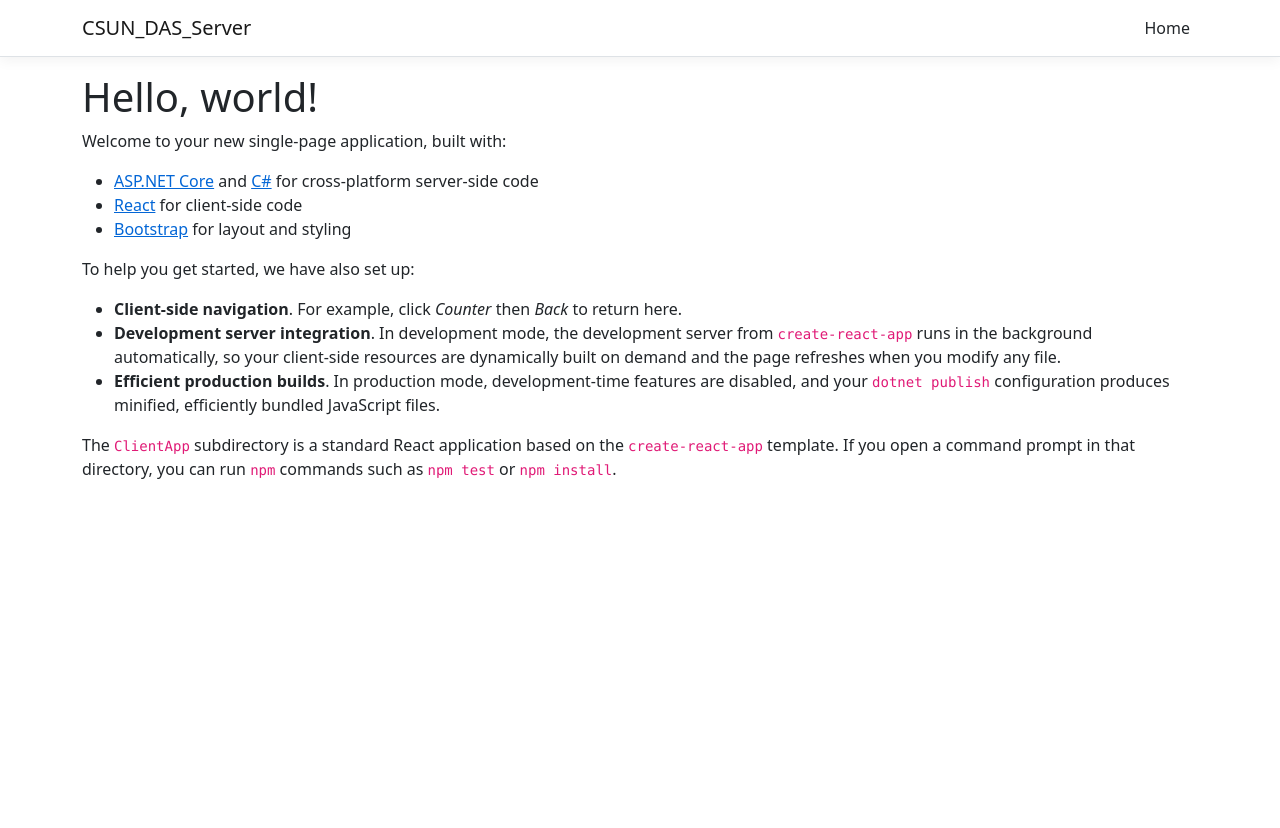
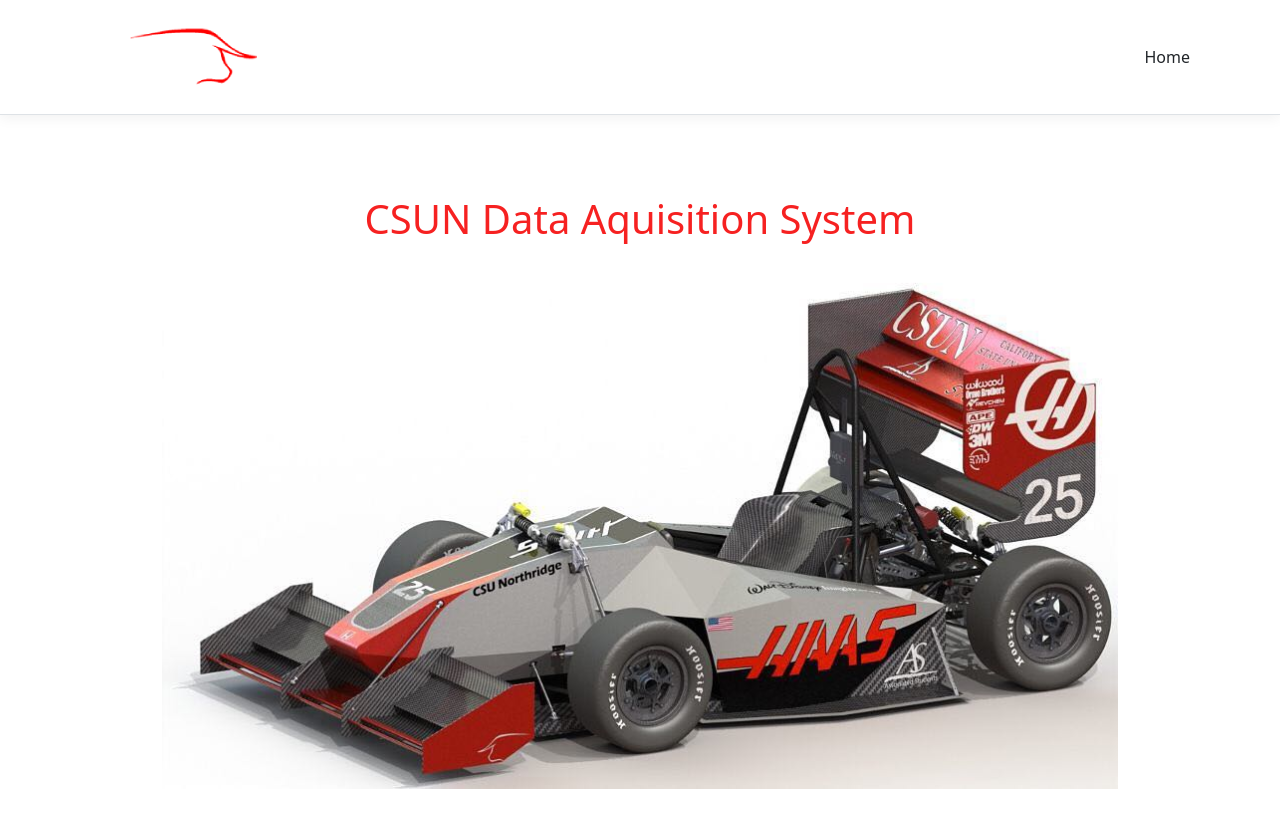
Before and after one commit to csunfsae/DAS-Server-SignalR, a React (Create React App) app in the folder ClientApp/: page / in a window 1280 px wide. Shown: the top 828 px of the page. Before the commit the page ends 800 px from the top, so only its background shows below. Built offline with nearby package versions, Linux system fonts and the light colour scheme.

Commit message:
- Added logo to nav menu - Added racecar image to home page - Added CSS for home page

```diff
--- a/ClientApp/src/components/Home.js
+++ b/ClientApp/src/components/Home.js
@@ -1,26 +1,15 @@
 import React, { Component } from 'react';
+import racecarImg from '../assets/racecar.svg';
 
 export class Home extends Component {
-  static displayName = Home.name;
+    static displayName = Home.name;
 
-  render () {
-    return (
-      <div>
-        <h1>Hello, world!</h1>
-        <p>Welcome to your new single-page application, built with:</p>
-        <ul>
-          <li><a href='https://get.asp.net/'>ASP.NET Core</a> and <a href='https://msdn.microsoft.com/en-us/library/67ef8sbd.aspx'>C#</a> for cross-platform server-side code</li>
-          <li><a href='https://facebook.github.io/react/'>React</a> for client-side code</li>
-          <li><a href='http://getbootstrap.com/'>Bootstrap</a> for layout and styling</li>
-        </ul>
-        <p>To help you get started, we have also set up:</p>
-        <ul>
-          <li><strong>Client-side navigation</strong>. For example, click <em>Counter</em> then <em>Back</em> to return here.</li>
-          <li><strong>Development server integration</strong>. In development mode, the development server from <code>create-react-app</code> runs in the background automatically, so your client-side resources are dynamically built on demand and the page refreshes when you modify any file.</li>
-          <li><strong>Efficient production builds</strong>. In production mode, development-time features are disabled, and your <code>dotnet publish</code> configuration produces minified, efficiently bundled JavaScript files.</li>
-        </ul>
-        <p>The <code>ClientApp</code> subdirectory is a standard React application based on the <code>create-react-app</code> template. If you open a command prompt in that directory, you can run <code>npm</code> commands such as <code>npm test</code> or <code>npm install</code>.</p>
-      </div>
-    );
-  }
+    render() {
+        return (
+            <div className="overlay">
+                <h1>CSUN Data Aquisition System</h1>
+                <img id="carImg" src={racecarImg} alt="racecar img" />
+            </div>
+        );
+    }
 }
--- a/ClientApp/src/components/NavMenu.js
+++ b/ClientApp/src/components/NavMenu.js
@@ -2,11 +2,12 @@
 import { Collapse, Container, Navbar, NavbarBrand, NavbarToggler, NavItem, NavLink } from 'reactstrap';
 import { Link } from 'react-router-dom';
 import './NavMenu.css';
+import logo from '../assets/FSAE-Logo.png';
 
 export class NavMenu extends Component {
     static displayName = NavMenu.name;
 
-  constructor (props) {
+    constructor(props) {
         super(props);
 
         this.toggleNavbar = this.toggleNavbar.bind(this);
@@ -15,18 +16,18 @@
         };
     }
 
-  toggleNavbar () {
+    toggleNavbar() {
         this.setState({
             collapsed: !this.state.collapsed
         });
     }
 
-  render () {
+    render() {
         return (
             <header>
                 <Navbar className="navbar-expand-sm navbar-toggleable-sm ng-white border-bottom box-shadow mb-3" light>
                     <Container>
-            <NavbarBrand tag={Link} to="/">CSUN_DAS_Server</NavbarBrand>
+                        <NavbarBrand tag={Link} to="/"><img src={logo} alt="FSAE Logo" /></NavbarBrand>
                         <NavbarToggler onClick={this.toggleNavbar} className="mr-2" />
                         <Collapse className="d-sm-inline-flex flex-sm-row-reverse" isOpen={!this.state.collapsed} navbar>
                             <ul className="navbar-nav flex-grow">
--- a/ClientApp/src/custom.css
+++ b/ClientApp/src/custom.css
@@ -12,3 +12,25 @@
   background-color: #1b6ec2;
   border-color: #1861ac;
 }
+
+.overlay {
+    display: flexbox;
+    margin: 5em;
+    text-align: center;
+}
+
+#carImg {
+    display: block;
+    margin-left: auto;
+    margin-right: auto;
+    width: 100%;
+}
+
+.overlay h1 {
+    color: rgb(246, 33, 33);
+    align-items: center;
+}
+
+.overlay p {
+    color: white;
+}
```
Also changed, not shown: ClientApp/src/assets/FSAE-Logo.png (added), ClientApp/src/assets/racecar.svg (added). Lines whose indentation alone changed are shown as unchanged.
